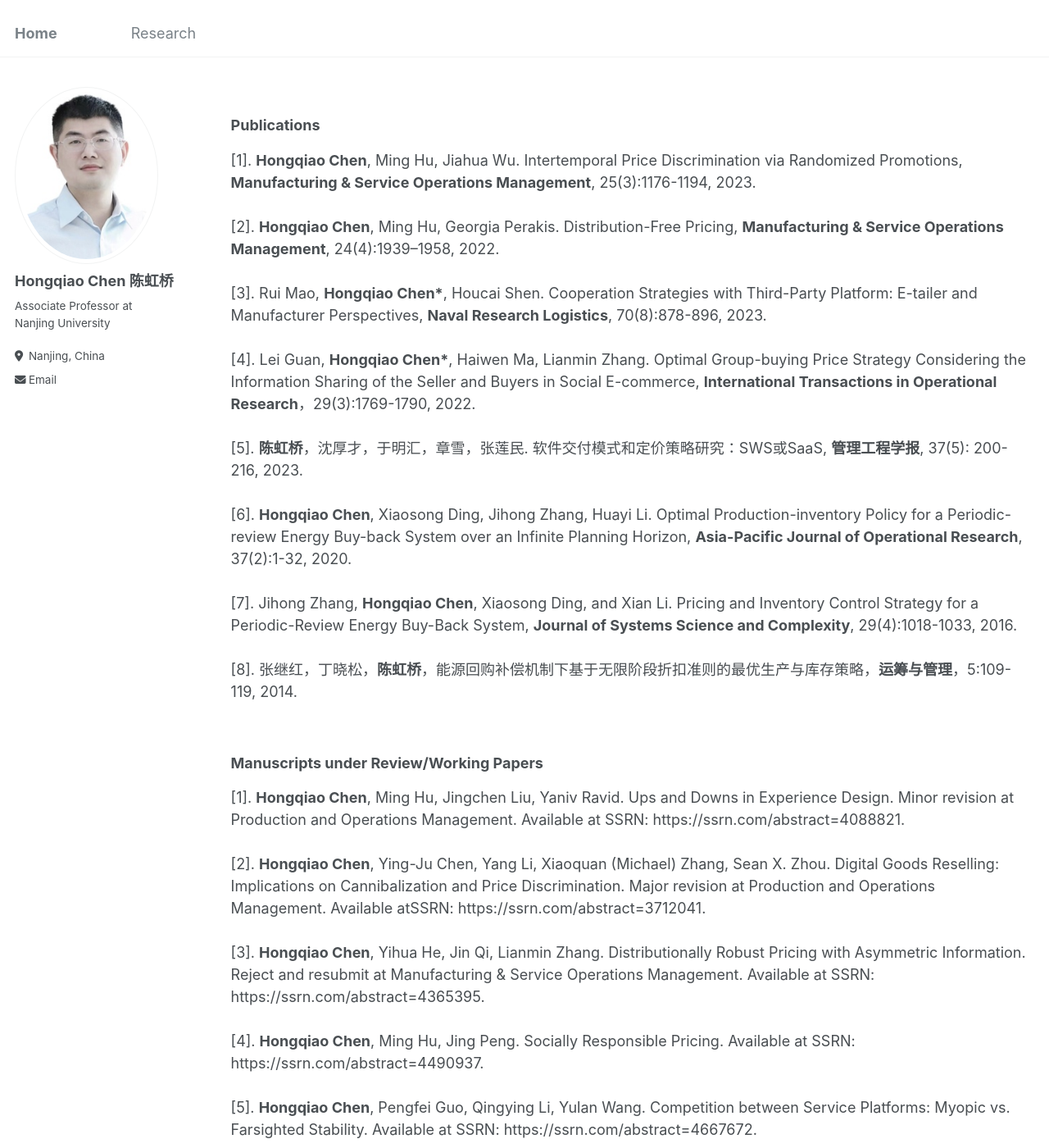
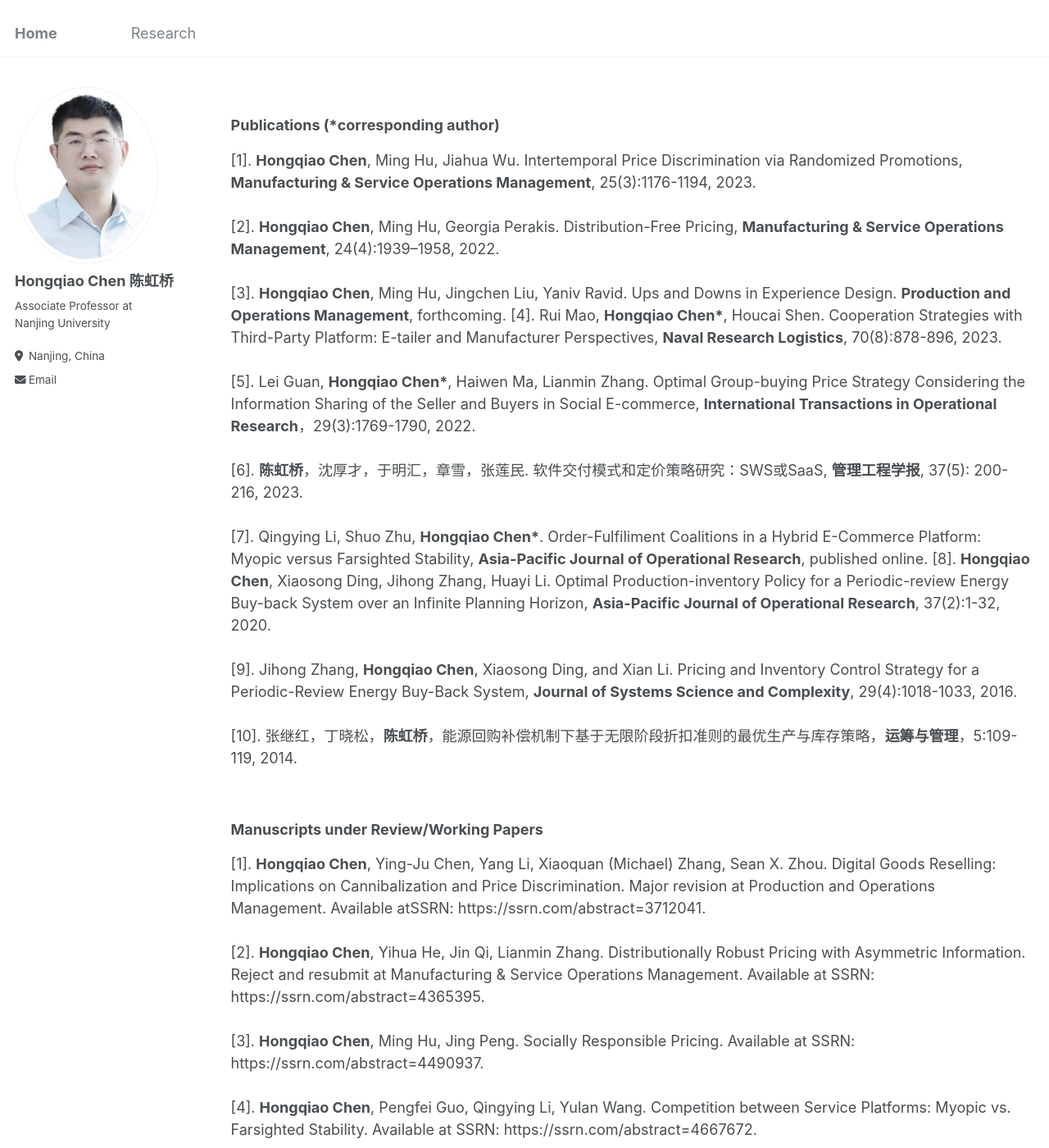
Before and after one commit to chq2024/chq2024.github.io, a Jekyll site: the page built from research.md, in a window 1280 px wide and 1400 px high. Shown: the whole window at 82% size. Built offline with Jekyll 4.4.1, drawn with Linux system fonts in a browser that asks for light colours.

Commit message:
Update research.md

```diff
--- a/research.md
+++ b/research.md
@@ -10,19 +10,20 @@ redirect_from:
 
 {% include base_path %}
 
-### Publications
+### Publications (\*corresponding author)
 [1]. **Hongqiao Chen**, Ming Hu, Jiahua Wu. Intertemporal Price Discrimination via Randomized Promotions, **Manufacturing & Service Operations Management**, 25(3):1176-1194, 2023.<br/><br/>
 [2]. **Hongqiao Chen**, Ming Hu, Georgia Perakis. Distribution-Free Pricing, **Manufacturing & Service Operations Management**, 24(4):1939–1958, 2022.<br/><br/>
-[3]. Rui Mao, **Hongqiao Chen\***, Houcai Shen. Cooperation Strategies with Third-Party Platform: E-tailer and Manufacturer Perspectives, **Naval Research Logistics**, 70(8):878-896, 2023.<br/><br/>
-[4]. Lei Guan, **Hongqiao Chen\***, Haiwen Ma, Lianmin Zhang. Optimal Group-buying Price Strategy Considering the Information Sharing of the Seller and Buyers in Social E-commerce, **International Transactions in Operational Research**，29(3):1769-1790, 2022.<br/><br/>
-[5]. **陈虹桥**，沈厚才，于明汇，章雪，张莲民. 软件交付模式和定价策略研究：SWS或SaaS, **管理工程学报**, 37(5): 200-216, 2023.<br/><br/>
-[6]. **Hongqiao Chen**, Xiaosong Ding, Jihong Zhang, Huayi Li. Optimal Production-inventory Policy for a Periodic-review Energy Buy-back System over an Infinite Planning Horizon, **Asia-Pacific Journal of Operational Research**, 37(2):1-32, 2020.<br/><br/>
-[7]. Jihong Zhang, **Hongqiao Chen**, Xiaosong Ding, and Xian Li. Pricing and Inventory Control Strategy for a Periodic-Review Energy Buy-Back System, **Journal of Systems Science and Complexity**, 29(4):1018-1033, 2016.<br/><br/>
-[8]. 张继红，丁晓松，**陈虹桥**，能源回购补偿机制下基于无限阶段折扣准则的最优生产与库存策略，**运筹与管理**，5:109-119, 2014.<br/><br/>
+[3]. **Hongqiao Chen**, Ming Hu, Jingchen Liu, Yaniv Ravid. Ups and Downs in Experience Design. **Production and Operations Management**, forthcoming.
+[4]. Rui Mao, **Hongqiao Chen\***, Houcai Shen. Cooperation Strategies with Third-Party Platform: E-tailer and Manufacturer Perspectives, **Naval Research Logistics**, 70(8):878-896, 2023.<br/><br/>
+[5]. Lei Guan, **Hongqiao Chen\***, Haiwen Ma, Lianmin Zhang. Optimal Group-buying Price Strategy Considering the Information Sharing of the Seller and Buyers in Social E-commerce, **International Transactions in Operational Research**，29(3):1769-1790, 2022.<br/><br/>
+[6]. **陈虹桥**，沈厚才，于明汇，章雪，张莲民. 软件交付模式和定价策略研究：SWS或SaaS, **管理工程学报**, 37(5): 200-216, 2023.<br/><br/>
+[7]. Qingying Li, Shuo Zhu, **Hongqiao Chen\***. Order-Fulfiliment Coalitions in a Hybrid E-Commerce Platform: Myopic versus Farsighted Stability, **Asia-Pacific Journal of Operational Research**, published online.
+[8]. **Hongqiao Chen**, Xiaosong Ding, Jihong Zhang, Huayi Li. Optimal Production-inventory Policy for a Periodic-review Energy Buy-back System over an Infinite Planning Horizon, **Asia-Pacific Journal of Operational Research**, 37(2):1-32, 2020.<br/><br/>
+[9]. Jihong Zhang, **Hongqiao Chen**, Xiaosong Ding, and Xian Li. Pricing and Inventory Control Strategy for a Periodic-Review Energy Buy-Back System, **Journal of Systems Science and Complexity**, 29(4):1018-1033, 2016.<br/><br/>
+[10]. 张继红，丁晓松，**陈虹桥**，能源回购补偿机制下基于无限阶段折扣准则的最优生产与库存策略，**运筹与管理**，5:109-119, 2014.<br/><br/>
 
 ### Manuscripts under Review/Working Papers
-[1]. **Hongqiao Chen**, Ming Hu, Jingchen Liu, Yaniv Ravid. Ups and Downs in Experience Design. Minor revision at Production and Operations Management. Available at SSRN: https://ssrn.com/abstract=4088821.<br/><br/>
-[2]. **Hongqiao Chen**, Ying-Ju Chen, Yang Li, Xiaoquan (Michael) Zhang, Sean X. Zhou. Digital Goods Reselling: Implications on Cannibalization and Price Discrimination. Major revision at Production and Operations Management. Available atSSRN: https://ssrn.com/abstract=3712041.<br/><br/>
-[3]. **Hongqiao Chen**, Yihua He, Jin Qi, Lianmin Zhang. Distributionally Robust Pricing with Asymmetric Information. Reject and resubmit at Manufacturing & Service Operations Management. Available at SSRN: https://ssrn.com/abstract=4365395.<br/><br/>
-[4]. **Hongqiao Chen**, Ming Hu, Jing Peng. Socially Responsible Pricing. Available at SSRN: https://ssrn.com/abstract=4490937.<br/><br/>
-[5]. **Hongqiao Chen**, Pengfei Guo, Qingying Li, Yulan Wang. Competition between Service Platforms: Myopic vs. Farsighted Stability. Available at SSRN: https://ssrn.com/abstract=4667672.<br/><br/>
+[1]. **Hongqiao Chen**, Ying-Ju Chen, Yang Li, Xiaoquan (Michael) Zhang, Sean X. Zhou. Digital Goods Reselling: Implications on Cannibalization and Price Discrimination. Major revision at Production and Operations Management. Available atSSRN: https://ssrn.com/abstract=3712041.<br/><br/>
+[2]. **Hongqiao Chen**, Yihua He, Jin Qi, Lianmin Zhang. Distributionally Robust Pricing with Asymmetric Information. Reject and resubmit at Manufacturing & Service Operations Management. Available at SSRN: https://ssrn.com/abstract=4365395.<br/><br/>
+[3]. **Hongqiao Chen**, Ming Hu, Jing Peng. Socially Responsible Pricing. Available at SSRN: https://ssrn.com/abstract=4490937.<br/><br/>
+[4]. **Hongqiao Chen**, Pengfei Guo, Qingying Li, Yulan Wang. Competition between Service Platforms: Myopic vs. Farsighted Stability. Available at SSRN: https://ssrn.com/abstract=4667672.<br/><br/>
```
